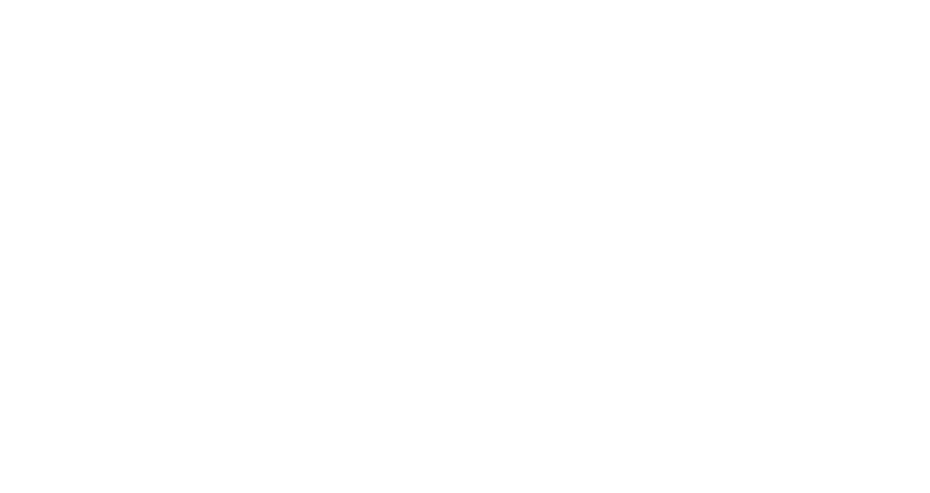
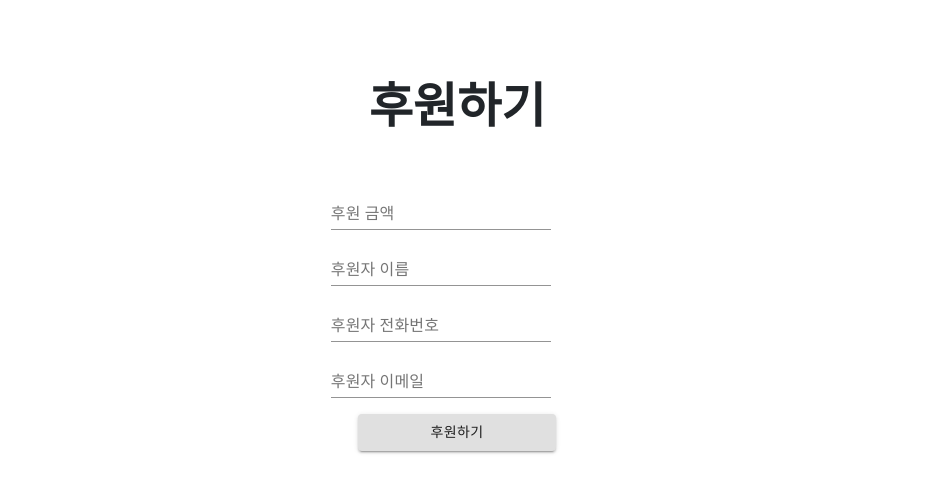
Before and after one commit to multicampus-msa/wing-project, a React (Create React App) app in the folder client/: page /support/payment/1 in a window 1280 px wide. Shown: the part 409-902 px from the top of the page, without its empty margins (183-1113 px from the left). Before the commit the page ends 800 px from the top, so only its background shows below. Built offline with nearby package versions, Linux system fonts and the light colour scheme; no server answers; a web font is replaced by a local one.

Commit message:
후원 결제, 후원 결과 페이지 추가

```diff
--- a/client/package.json
+++ b/client/package.json
@@ -13,6 +13,7 @@
     "datepicker": "^0.0.0",
     "express": "^4.17.1",
     "googleapis": "^48.0.0",
+    "query-string": "^6.12.1",
     "react": "^16.12.0",
     "react-bootstrap": "^1.0.0",
     "react-calendar": "^3.0.1",
--- a/client/public/index.html
+++ b/client/public/index.html
@@ -4,6 +4,11 @@
         <script src="https://sdk.amazonaws.com/js/aws-sdk-2.283.1.min.js"></script>
         <title>Win:G Project</title>
         <link rel="stylesheet" type="text/css" href="https://cdn.rawgit.com/moonspam/NanumSquare/master/nanumsquare.css">
+
+        <!-- jQuery -->
+        <script type="text/javascript" src="https://code.jquery.com/jquery-1.12.4.min.js" ></script>
+        <!-- iamport.payment.js -->
+        <script type="text/javascript" src="https://cdn.iamport.kr/js/iamport.payment-1.1.7.js"></script>
     </head>
     <body>
         <div id="root"></div>
--- a/client/src/components/Support/SupportCard.js
+++ b/client/src/components/Support/SupportCard.js
@@ -1,4 +1,4 @@
-import React, {useState, useEffect} from 'react';
+import React, {useState} from 'react';
 import { makeStyles } from '@material-ui/core/styles';
 import Card from '@material-ui/core/Card';
 import CardHeader from '@material-ui/core/CardHeader';
--- a/client/src/components/Support/SupportDetail.js
+++ b/client/src/components/Support/SupportDetail.js
@@ -1,5 +1,7 @@
-import React, {useState, useEffect} from 'react';
+import React, {useState} from 'react';
 import {makeStyles} from '@material-ui/core/styles';
+import Button from '@material-ui/core/Button';
+import { Link } from "react-router-dom";
 import axios from 'axios';
 import YouTube from 'react-youtube';
 
@@ -48,6 +50,11 @@
                         <h3>180,000원 후원</h3>
                         <h3>14명의 서포터</h3>
                         <h2>후원 QR코드</h2>
+                        <Link to={`/support/payment/${artist.artistId}`}>
+                            <Button variant="contained">
+                                후원하기
+                            </Button>
+                        </Link>
                     </div>
                 </div>
             </div>
--- a/client/src/components/Support/SupportList.js
+++ b/client/src/components/Support/SupportList.js
@@ -1,4 +1,4 @@
-import React, {useState, useEffect} from 'react';
+import React from 'react';
 import { makeStyles } from '@material-ui/core/styles';
 import { Pagination, PaginationItem, PaginationLink } from 'reactstrap';
 import SupportCard from './SupportCard';
@@ -52,17 +52,17 @@
                         <PaginationLink previous href="#" />
                     </PaginationItem>
                     <PaginationItem active>
-                        <PaginationLink href="/support/1">
+                        <PaginationLink href="/support/list/1">
                         1
                         </PaginationLink>
                     </PaginationItem>
                     <PaginationItem>
-                        <PaginationLink href="/support/2">
+                        <PaginationLink href="/support/list/2">
                         2
                         </PaginationLink>
                     </PaginationItem>
                     <PaginationItem>
-                        <PaginationLink href="#">
+                        <PaginationLink href="/support/list/3">
                         3
                         </PaginationLink>
                     </PaginationItem>
--- a/client/src/components/Support/SupportPage.js
+++ b/client/src/components/Support/SupportPage.js
@@ -1,6 +1,8 @@
 import React from 'react';
 import SupportList from './SupportList';
 import SupportDetail from './SupportDetail';
+import SupportPayment from './SupportPayment';
+import SupportPaymentResult from './SupportPaymentResult'
 import { Route, Switch } from 'react-router-dom';
 
 const SupportPage = () => {
@@ -8,8 +10,10 @@
         <>
             <Switch>
                 <Route exact path="/support" component={SupportList}/>
-                <Route exact path="/support/:pageNum" component={SupportList}/>
+                <Route exact path="/support/list/:pageNum" component={SupportList}/>
                 <Route exact path="/support/detail/:artistId" component={SupportDetail}/>
+                <Route excat path="/support/payment/:artistId" component={SupportPayment}/>
+                <Route excat path="/support/result/" component={SupportPaymentResult}/>
             </Switch>
         </>
     )
--- /dev/null
+++ b/client/src/components/Support/SupportPayment.js
@@ -0,0 +1,131 @@
+import React, {useState} from 'react';
+import {makeStyles} from '@material-ui/core/styles';
+import TextField from '@material-ui/core/TextField';
+import Button from '@material-ui/core/Button';
+import styled from 'styled-components';
+import queryString from 'query-string';
+import axios from 'axios';
+
+import {withRouter} from 'react-router-dom';
+
+const useStyles = makeStyles((theme) => ({
+    formControl: {
+        margin: theme.spacing(1),
+        minWidth: 120
+    },
+    selectEmpty: {
+        marginTop: theme.spacing(2)
+    },
+    root: {
+        '& > *': {
+            margin: theme.spacing(1),
+            width: '25ch'
+        }
+    }
+}));
+
+function SupportPayment({history, match}) {
+
+    const classes = useStyles();
+    const [amount,
+        setAmount] = React.useState('');
+    const [buyerName,
+        setBuyerName] = React.useState('');
+    const [buyerTel,
+        setBuyerTel] = React.useState('');
+    const [buyerEmail,
+        setBuyerEmail] = React.useState('');
+    const [artist, setArtist] = useState([]);
+
+    axios.get('http://localhost:8080/api/artist/' + match.params.artistId)
+    .then(res => setArtist(res.data));
+
+    function handleClick() {
+        if (amount === '' || buyerName === '' || buyerTel === '' || buyerEmail === '') {
+            alert('입력 형식이 잘못되었습니다.');
+        } else if (Number(amount) === 0) {
+            alert('후원 금액이 0원 입니다.');
+        } else {
+            const userCode = 'imp32346360';
+            const {IMP} = window;
+            if (amount == null || buyerName)
+                IMP.init(userCode);
+            IMP.request_pay({
+                pg: 'html5_inicis',
+                pay_method: 'card',
+                merchant_uid: 'artist_' + String(artist.artistId),
+                name: String(artist.artistName) + '후원',
+                amount: Number(amount),
+                buyer_email: String(buyerEmail),
+                buyer_name: String(buyerName),
+                buyer_tel: String(buyerTel)
+            }, callback);
+        }
+    };
+
+    function callback(response) {
+        const query = queryString.stringify(response);
+        history.push(`/support/result?${query}`);
+    }
+
+    return (
+        <Wrapper>
+            <Header>{artist.artistName} 후원하기</Header>
+            <form className={classes.root} noValidate autoComplete="off">
+                <div>
+                    <TextField
+                        id="amount"
+                        label="후원 금액"
+                        type="number"
+                        value={amount}
+                        onChange={(event) => setAmount(event.target.value)}/>
+                </div>
+                <div>
+                    <TextField
+                        id="buyer_name"
+                        label="후원자 이름"
+                        value={buyerName}
+                        onChange={(event) => setBuyerName(event.target.value)}/>
+                </div>
+                <div>
+                    <TextField
+                        id="buyer_tel"
+                        label="후원자 전화번호"
+                        type="number"
+                        value={buyerTel}
+                        onChange={(event) => setBuyerTel(event.target.value)}/>
+                </div>
+                <div>
+                    <TextField
+                        id="buyer_email"
+                        label="후원자 이메일"
+                        value={buyerEmail}
+                        onChange={(event) => setBuyerEmail(event.target.value)}/>
+                </div>
+            </form>
+            <div className={classes.root}>
+                <Button variant="contained" onClick={() => handleClick()}>
+                    후원하기
+                </Button>
+            </div>
+        </Wrapper>
+    );
+}
+
+const Wrapper = styled.div `
+  padding: 5rem 0;
+  display: flex;
+  align-items: center;
+  justify-content: center;
+  flex-direction: column;
+`;
+
+const Header = styled.div `
+  font-weight: bold;
+  text-align: center;
+  padding: 2rem;
+  padding-top: 0;
+  font-size: 3rem;
+`;
+
+export default withRouter(SupportPayment);
--- /dev/null
+++ b/client/src/components/Support/SupportPaymentResult.js
@@ -0,0 +1,49 @@
+import React from 'react';
+import Button from '@material-ui/core/Button';
+import { withRouter } from 'react-router-dom';
+import queryString from 'query-string';
+
+function SupportPaymentResult({ history }) {
+  const { location } = history;
+  const { search } = location;
+  const query = queryString.parse(search);
+
+  const { merchant_uid, error_msg, buyer_name } = query;
+  const isSuccessed = getIsSuccessed();
+  function getIsSuccessed() {
+    const { success, imp_success } = query;
+    if (typeof imp_success === 'string') return imp_success === 'true';
+    if (typeof imp_success === 'boolean') return imp_success === true;
+    if (typeof success === 'string') return success === 'true';
+    if (typeof success === 'boolean') return success === true;
+  }
+
+  const resultType = isSuccessed ? '성공' : '실패';
+  return (
+      <div>
+        <p>{`결제에 ${resultType}하였습니다`}</p>
+        <ul>
+          <li>
+            <span>아티스트</span>
+            <span>{merchant_uid}</span>
+          </li>
+          {isSuccessed  ? (
+            <li>
+              <span>후원자 이름</span>
+              <span>{buyer_name}</span>
+            </li>
+          ) : (
+            <li>
+              <span>에러 메시지</span>
+              <span>{error_msg}</span>
+            </li>
+          )}
+        </ul>
+        <Button variant="contained" onClick={() => history.push('/support')}>
+          돌아가기
+        </Button>
+      </div>
+  );
+}
+
+export default withRouter(SupportPaymentResult);
```
Also changed, not shown: 1 other file (tests, documents, lock files or other folders).
